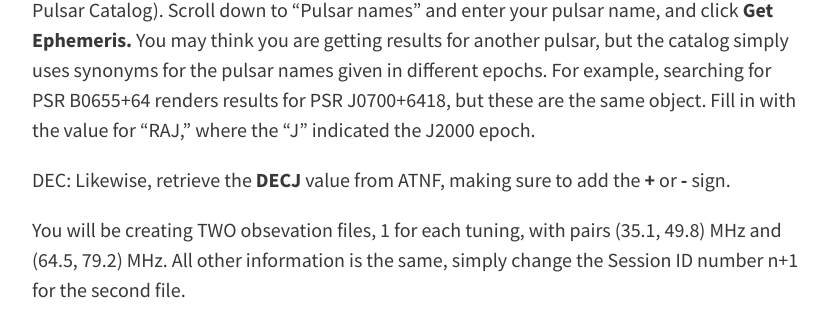
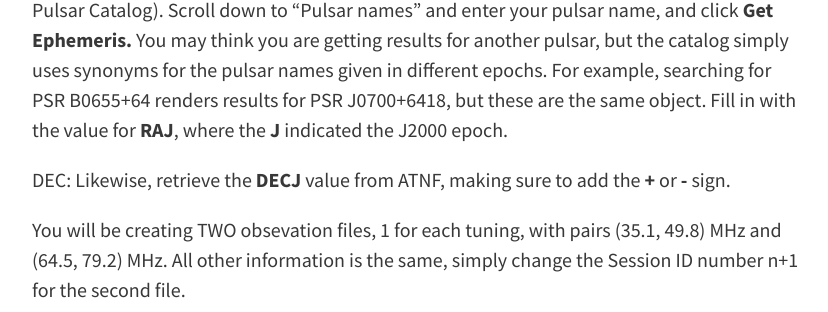
Before and after one commit to pulsar-observers/pulsar-observers.github.io, a Jekyll site: the page built from _posts/tutorials/2019-12-09-observations.md, in a window 1280 px wide and 900 px high, scrolled down 2534 px. Shown: the part 233-545 px from the top of the window, without its empty margins (224-1052 px from the left). Built offline with Jekyll 4.4.1, drawn with Linux system fonts in a browser that asks for light colours.

````diff
--- a/_posts/tutorials/2019-12-09-observations.md
+++ b/_posts/tutorials/2019-12-09-observations.md
@@ -76,7 +76,7 @@ Find the peak of the pulsar using your cursor, then close the window and set the
 
 If you know your pulsar is exceptionally bright, the duration can be shortened to 30 minutes, ``00:30:00``. Likewise, if your pulsar is exceptionally dim, set the duration to 2 hours, ``02:00:00``.
 
-RA: Retrieve the right ascension from the [Australia Telescope National Facility website](https://www.atnf.csiro.au/people/pulsar/psrcat/) (ATNF Pulsar Catalog). Scroll down to "Pulsar names" and enter your pulsar name, and click **Get Ephemeris.** You may think you are getting results for another pulsar, but the catalog simply uses synonyms for the pulsar names given in different epochs. For example, searching for PSR B0655+64 renders results for PSR J0700+6418, but these are the same object. Fill in with the value for "RAJ," where the "J" indicated the J2000 epoch.
+RA: Retrieve the right ascension from the [Australia Telescope National Facility website](https://www.atnf.csiro.au/people/pulsar/psrcat/) (ATNF Pulsar Catalog). Scroll down to "Pulsar names" and enter your pulsar name, and click **Get Ephemeris.** You may think you are getting results for another pulsar, but the catalog simply uses synonyms for the pulsar names given in different epochs. For example, searching for PSR B0655+64 renders results for PSR J0700+6418, but these are the same object. Fill in with the value for **RAJ**, where the **J** indicated the J2000 epoch.
 
 DEC: Likewise, retrieve the **DECJ** value from ATNF, making sure to add the **+** or **-** sign.
 
@@ -160,7 +160,7 @@ Click **Validate**. You should get green check marks on the next page!
 
 After your observations, the data will be in
 ```sh
-	uvastudent@lwaucf[#]:/data/network/recent_data/uvastudent/<pulsarname>/<MJD of observation>
+uvastudent@lwaucf[#]:/data/network/recent_data/uvastudent/<pulsarname>/<MJD of observation>
 ```
 
 Note: you will need to ``cd ../..`` after logging into the ``ucf``.
````
